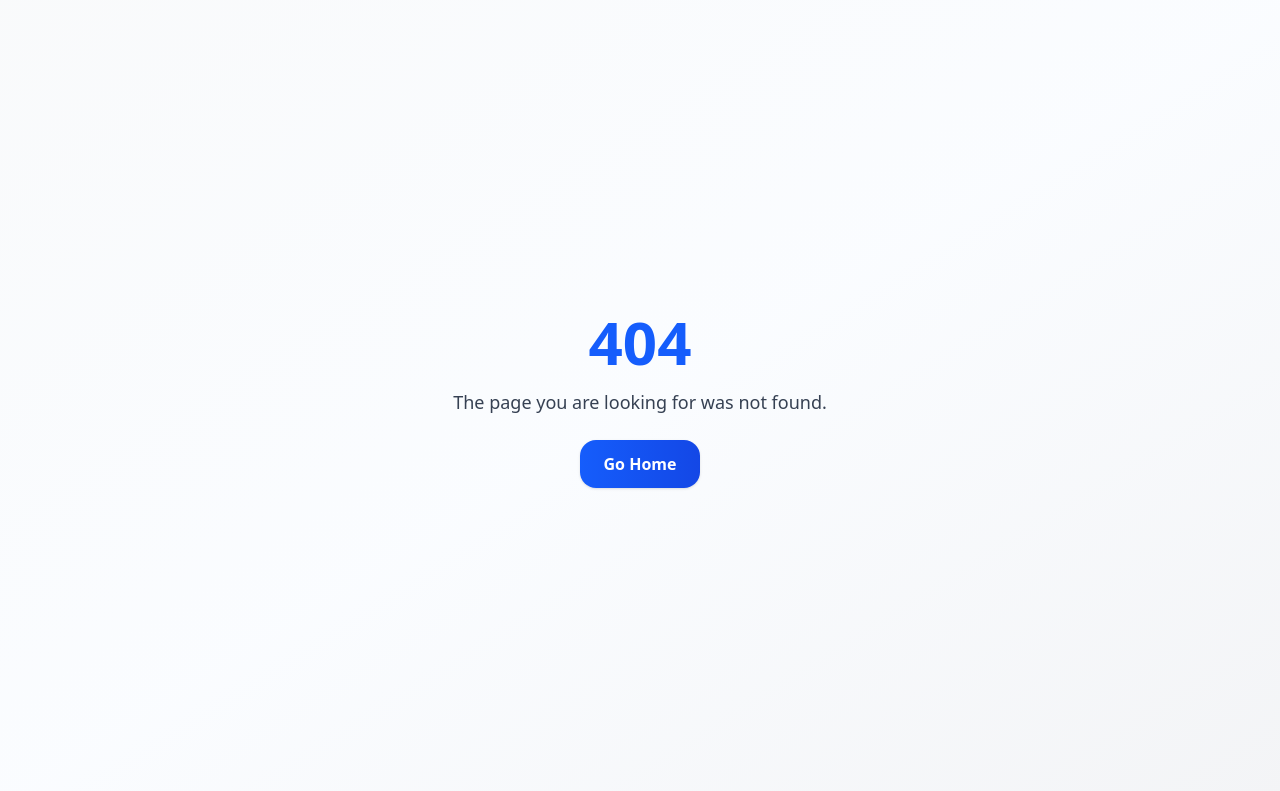
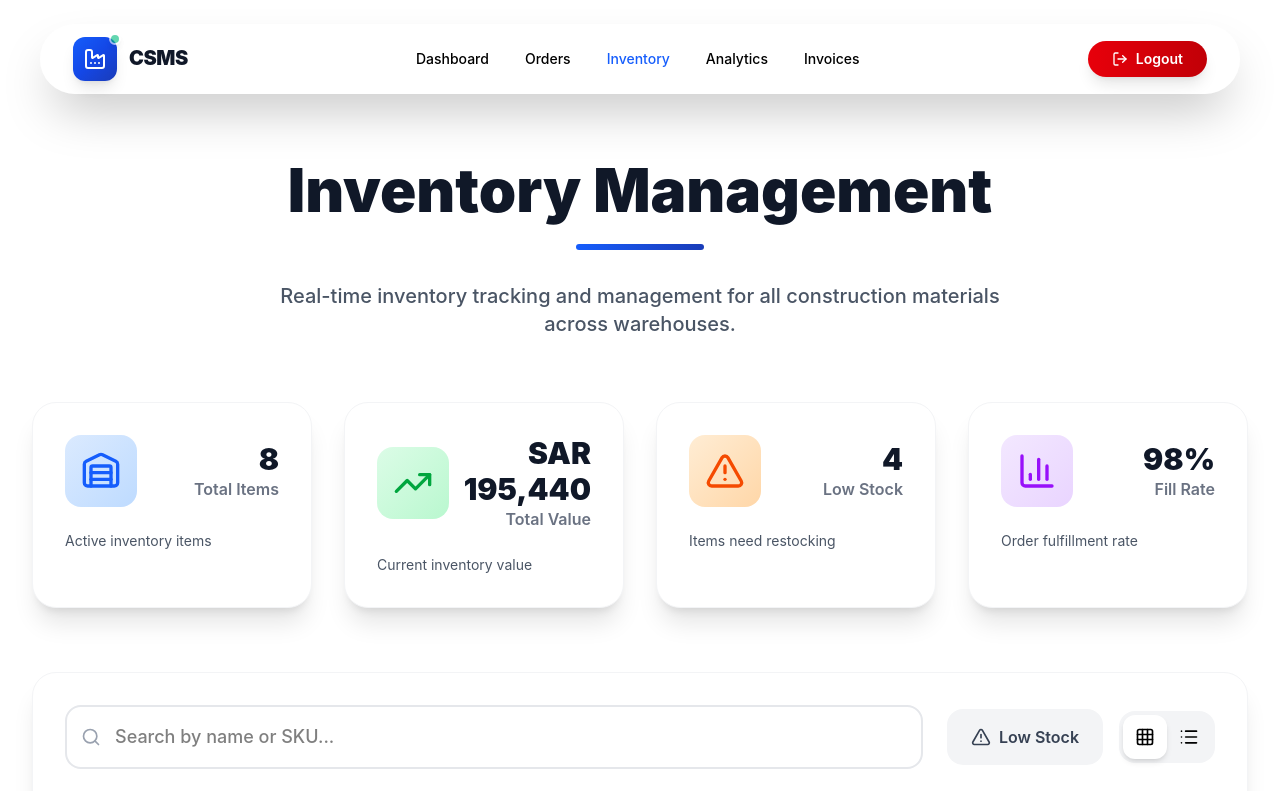
Before and after one commit to FatimaAttique13/CSMS-legacy, a React (Vite) app in the folder client/: page /admin/inventory in a window 1280 px wide. Before the commit this address had no page. Shown: the top 791 px of the page. Built offline with nearby package versions, Linux system fonts and the light colour scheme; sample sign-in values are in the browser's storage.

Commit message:
integrated logout functionality in AdminAnalytics and Inventory components

```diff
--- a/client/src/App.jsx
+++ b/client/src/App.jsx
@@ -10,6 +10,7 @@ import CustomerDashboard from './components/CustomerDashboard.jsx';
 import Contact from './components/Contact.jsx';
 import AdminAnalytics from './components/AdminAnalytics.jsx';
 import AdminInvoices from './components/AdminInvoices.jsx';
+import Inventory from './components/Inventory.jsx';
 import Login from './components/Login.jsx';
 import Signup from './components/Signup.jsx';
 import RequireAuth from './components/RequireAuth.jsx';
@@ -79,6 +80,7 @@ const App = () => {
             {/* Admin only */}
             <Route path="/admin/analytics" element={<RequireAuth roles={['admin']}><AdminAnalytics /></RequireAuth>} />
             <Route path="/admin/invoices" element={<RequireAuth roles={['admin']}><AdminInvoices /></RequireAuth>} />
+            <Route path="/admin/inventory" element={<RequireAuth roles={['admin']}><Inventory /></RequireAuth>} />
 
             {/* Catch-all */}
             <Route path="*" element={<NotFound />} />
--- a/client/src/components/AdminAnalytics.jsx
+++ b/client/src/components/AdminAnalytics.jsx
@@ -1,5 +1,6 @@
 import React, { useMemo, useState } from 'react';
-import { Link } from 'react-router-dom';
+import { Link, useNavigate } from 'react-router-dom';
+import { useAuth } from '../context/AuthContext.jsx';
 import {
   Factory,
   Menu,
@@ -25,7 +26,8 @@ import {
   Building2,
   MapPin,
   ChevronDown,
-  Eye
+  Eye,
+  LogOut
 } from 'lucide-react';
 
 // Shared Status constants and styles (same as other pages)
@@ -134,6 +136,8 @@ const ProgressSteps = ({ status }) => {
 };
 
 const AdminAnalytics = () => {
+  const { logout } = useAuth();
+  const navigate = useNavigate();
   const [mobileMenuOpen, setMobileMenuOpen] = useState(false);
   const [timeframe, setTimeframe] = useState('30d'); // 7d | 30d | ytd | all
   const [query, setQuery] = useState('');
@@ -503,6 +507,11 @@ const AdminAnalytics = () => {
     }
   };
 
+  const handleLogout = () => {
+    logout();
+    navigate('/login');
+  };
+
   const recent = useMemo(() => filteredOrders.slice(0, 8), [filteredOrders]);
 
   return (
@@ -534,17 +543,14 @@ const AdminAnalytics = () => {
                 <Link to="/admin/orders" className="px-4 py-2 text-black-800 hover:text-blue-600 font-medium transition-all duration-300 rounded-full hover:bg-white/40 text-sm">
                   Orders
                 </Link>
-                <Link to="/admin/drivers" className="px-4 py-2 text-black-800 hover:text-blue-600 font-medium transition-all duration-300 rounded-full hover:bg-white/40 text-sm">
-                  Drivers
+                <Link to="/admin/inventory" className="px-4 py-2 text-black-800 hover:text-blue-600 font-medium transition-all duration-300 rounded-full hover:bg-white/40 text-sm">
+                  Inventory
                 </Link>
                 <Link to="/admin/analytics" className="px-4 py-2 text-blue-600 font-medium transition-all duration-300 rounded-full bg-white/40 text-sm">
                   Analytics
                 </Link>
                 <Link to="/admin/invoices" className="px-4 py-2 text-black-800 hover:text-blue-600 font-medium transition-all duration-300 rounded-full hover:bg-white/40 text-sm">
                   Invoices
-                </Link>
-                <Link to="/admin/settings" className="px-4 py-2 text-black-800 hover:text-blue-600 font-medium transition-all duration-300 rounded-full hover:bg-white/40 text-sm">
-                  Settings
                 </Link>
               </div>
 
@@ -553,8 +559,8 @@ const AdminAnalytics = () => {
                 <button onClick={shareReport} className="text-black-800 hover:text-blue-600 font-medium px-4 py-2 rounded-full hover:bg-white/40 transition-all duration-300 text-sm inline-flex items-center">
                   <Share2 className="h-4 w-4 mr-2" /> Share
                 </button>
-                <button onClick={printPage} className="bg-gradient-to-r from-blue-600 to-blue-700 text-white px-6 py-2 rounded-full font-semibold shadow-lg hover:shadow-xl transform hover:scale-105 transition-all duration-300 text-sm inline-flex items-center">
-                  <Printer className="h-4 w-4 mr-2" /> Print
+                <button onClick={handleLogout} className="bg-gradient-to-r from-red-600 to-red-700 text-white px-6 py-2 rounded-full font-semibold shadow-lg hover:shadow-xl transform hover:scale-105 transition-all duration-300 text-sm inline-flex items-center">
+                  <LogOut className="h-4 w-4 mr-2" /> Logout
                 </button>
               </div>
 
@@ -575,13 +581,12 @@ const AdminAnalytics = () => {
                 <nav className="flex flex-col space-y-2">
                   <Link to="/admin" className="px-4 py-3 text-gray-800 hover:text-blue-600 hover:bg-white/40 rounded-2xl font-medium transition-all duration-300">Dashboard</Link>
                   <Link to="/admin/orders" className="px-4 py-3 text-gray-800 hover:text-blue-600 hover:bg-white/40 rounded-2xl font-medium transition-all duration-300">Orders</Link>
-                  <Link to="/admin/drivers" className="px-4 py-3 text-gray-800 hover:text-blue-600 hover:bg-white/40 rounded-2xl font-medium transition-all duration-300">Drivers</Link>
+                  <Link to="/admin/inventory" className="px-4 py-3 text-gray-800 hover:text-blue-600 hover:bg-white/40 rounded-2xl font-medium transition-all duration-300">Inventory</Link>
                   <Link to="/admin/analytics" className="px-4 py-3 text-blue-600 bg-white/40 rounded-2xl font-medium transition-all duration-300">Analytics</Link>
                   <Link to="/admin/invoices" className="px-4 py-3 text-gray-800 hover:text-blue-600 hover:bg-white/40 rounded-2xl font-medium transition-all duration-300">Invoices</Link>
-                  <Link to="/admin/settings" className="px-4 py-3 text-gray-800 hover:text-blue-600 hover:bg-white/40 rounded-2xl font-medium transition-all duration-300">Settings</Link>
                   <div className="pt-4 space-y-3 border-top border-white/20">
                     <button onClick={shareReport} className="w-full text-gray-800 hover:text-blue-600 font-medium px-4 py-3 rounded-2xl hover:bg-white/40 transition-all duration-300 border border-white/30">Share</button>
-                    <button onClick={printPage} className="w-full bg-gradient-to-r from-blue-600 to-blue-700 text-white px-4 py-3 rounded-2xl font-semibold shadow-lg">Print Report</button>
+                    <button onClick={handleLogout} className="w-full bg-gradient-to-r from-red-600 to-red-700 text-white px-4 py-3 rounded-2xl font-semibold shadow-lg">Logout</button>
                   </div>
                 </nav>
               </div>
--- a/client/src/components/Inventory.jsx
+++ b/client/src/components/Inventory.jsx
@@ -1,4 +1,6 @@
 import React, { useState } from 'react';
+import { Link, useNavigate } from 'react-router-dom';
+import { useAuth } from '../context/AuthContext.jsx';
 
 import {
   Truck,
@@ -46,10 +48,13 @@ import {
   AlertCircle,
   ChevronUp,
   ChevronRight,
-  Warehouse
+  Warehouse,
+  LogOut
 } from 'lucide-react';
 
 const InventoryPage = () => {
+  const { logout } = useAuth();
+  const navigate = useNavigate();
   const [mobileMenuOpen, setMobileMenuOpen] = useState(false);
   const [viewMode, setViewMode] = useState('grid');
   const [selectedCategory, setSelectedCategory] = useState('all');
@@ -220,6 +225,11 @@ const InventoryPage = () => {
     }
   };
 
+  const handleLogout = () => {
+    logout();
+    navigate('/login');
+  };
+
   const filteredItems = inventoryItems.filter(item => {
     const matchesCategory = selectedCategory === 'all' || item.category === selectedCategory;
     const matchesSearch = item.name.toLowerCase().includes(searchTerm.toLowerCase()) ||
@@ -341,42 +351,33 @@ const InventoryPage = () => {
                 </div>
                 <div>
                   <span className="text-lg sm:text-xl font-black text-gray-900 tracking-tight leading-none">CSMS</span>
-                  <p className="text-[10px] sm:text-xs text-black-600 font-semibold tracking-wider uppercase hidden xs:block">Supply Management</p>
+                  <p className="text-[10px] sm:text-xs text-black-600 font-semibold tracking-wider uppercase hidden xs:block">Admin Panel</p>
                 </div>
               </div>
 
-              {/* Navigation */}
+              {/* Admin Nav */}
               <div className="hidden lg:flex items-center space-x-1">
-                <a href="#" className="px-4 py-2 text-black-800 hover:text-blue-600 font-medium transition-all duration-300 rounded-full hover:bg-white/40 text-sm">
-                  Home
-                </a>
-                <a href="#" className="px-4 py-2 text-black-800 hover:text-blue-600 font-medium transition-all duration-300 rounded-full hover:bg-white/40 text-sm">
-                  Products
-                </a>
-                <a href="#" className="px-4 py-2 text-blue-600 font-medium transition-all duration-300 rounded-full bg-white/40 text-sm">
+                <Link to="/admin" className="px-4 py-2 text-black-800 hover:text-blue-600 font-medium transition-all duration-300 rounded-full hover:bg-white/40 text-sm">
+                  Dashboard
+                </Link>
+                <Link to="/admin/orders" className="px-4 py-2 text-black-800 hover:text-blue-600 font-medium transition-all duration-300 rounded-full hover:bg-white/40 text-sm">
+                  Orders
+                </Link>
+                <Link to="/admin/inventory" className="px-4 py-2 text-blue-600 font-medium transition-all duration-300 rounded-full bg-white/40 text-sm">
                   Inventory
-                </a>
-                <a href="#" className="px-4 py-2 text-black-800 hover:text-blue-600 font-medium transition-all duration-300 rounded-full hover:bg-white/40 text-sm">
-                  Place Order
-                </a>
-                <a href="#" className="px-4 py-2 text-black-800 hover:text-blue-600 font-medium transition-all duration-300 rounded-full hover:bg-white/40 text-sm">
-                  Track Order
-                </a>
-                <a href="#" className="px-4 py-2 text-black-800 hover:text-blue-600 font-medium transition-all duration-300 rounded-full hover:bg-white/40 text-sm">
-                  About
-                </a>
-                <a href="#" className="px-4 py-2 text-black-800 hover:text-blue-600 font-medium transition-all duration-300 rounded-full hover:bg-white/40 text-sm">
-                  Contact
-                </a>
+                </Link>
+                <Link to="/admin/analytics" className="px-4 py-2 text-black-800 hover:text-blue-600 font-medium transition-all duration-300 rounded-full hover:bg-white/40 text-sm">
+                  Analytics
+                </Link>
+                <Link to="/admin/invoices" className="px-4 py-2 text-black-800 hover:text-blue-600 font-medium transition-all duration-300 rounded-full hover:bg-white/40 text-sm">
+                  Invoices
+                </Link>
               </div>
 
-              {/* CTA Buttons */}
+              {/* Actions */}
               <div className="hidden lg:flex items-center space-x-3">
-                <button className="text-black-800 hover:text-blue-600 font-medium px-4 py-2 rounded-full hover:bg-white/40 transition-all duration-300 text-sm">
-                  Login
-                </button>
-                <button className="bg-gradient-to-r from-blue-600 to-blue-700 text-white px-6 py-2 rounded-full font-semibold shadow-lg hover:shadow-xl transform hover:scale-105 transition-all duration-300 text-sm">
-                  Get Started
+                <button onClick={handleLogout} className="bg-gradient-to-r from-red-600 to-red-700 text-white px-6 py-2 rounded-full font-semibold shadow-lg hover:shadow-xl transform hover:scale-105 transition-all duration-300 text-sm inline-flex items-center">
+                  <LogOut className="h-4 w-4 mr-2" /> Logout
                 </button>
               </div>
 
@@ -393,6 +394,24 @@ const InventoryPage = () => {
               </button>
             </div>
           </nav>
+
+          {/* Mobile Panel */}
+          {mobileMenuOpen && (
+            <div className="lg:hidden mt-4">
+              <div className="bg-white/25 backdrop-blur-2xl border border-white/30 rounded-3xl shadow-2xl p-6">
+                <nav className="flex flex-col space-y-2">
+                  <Link to="/admin" className="px-4 py-3 text-gray-800 hover:text-blue-600 hover:bg-white/40 rounded-2xl font-medium transition-all duration-300">Dashboard</Link>
+                  <Link to="/admin/orders" className="px-4 py-3 text-gray-800 hover:text-blue-600 hover:bg-white/40 rounded-2xl font-medium transition-all duration-300">Orders</Link>
+                  <Link to="/admin/inventory" className="px-4 py-3 text-blue-600 bg-white/40 rounded-2xl font-medium transition-all duration-300">Inventory</Link>
+                  <Link to="/admin/analytics" className="px-4 py-3 text-gray-800 hover:text-blue-600 hover:bg-white/40 rounded-2xl font-medium transition-all duration-300">Analytics</Link>
+                  <Link to="/admin/invoices" className="px-4 py-3 text-gray-800 hover:text-blue-600 hover:bg-white/40 rounded-2xl font-medium transition-all duration-300">Invoices</Link>
+                  <div className="pt-4 space-y-3 border-top border-white/20">
+                    <button onClick={handleLogout} className="w-full bg-gradient-to-r from-red-600 to-red-700 text-white px-4 py-3 rounded-2xl font-semibold shadow-lg">Logout</button>
+                  </div>
+                </nav>
+              </div>
+            </div>
+          )}
         </div>
       </header>
 
```
